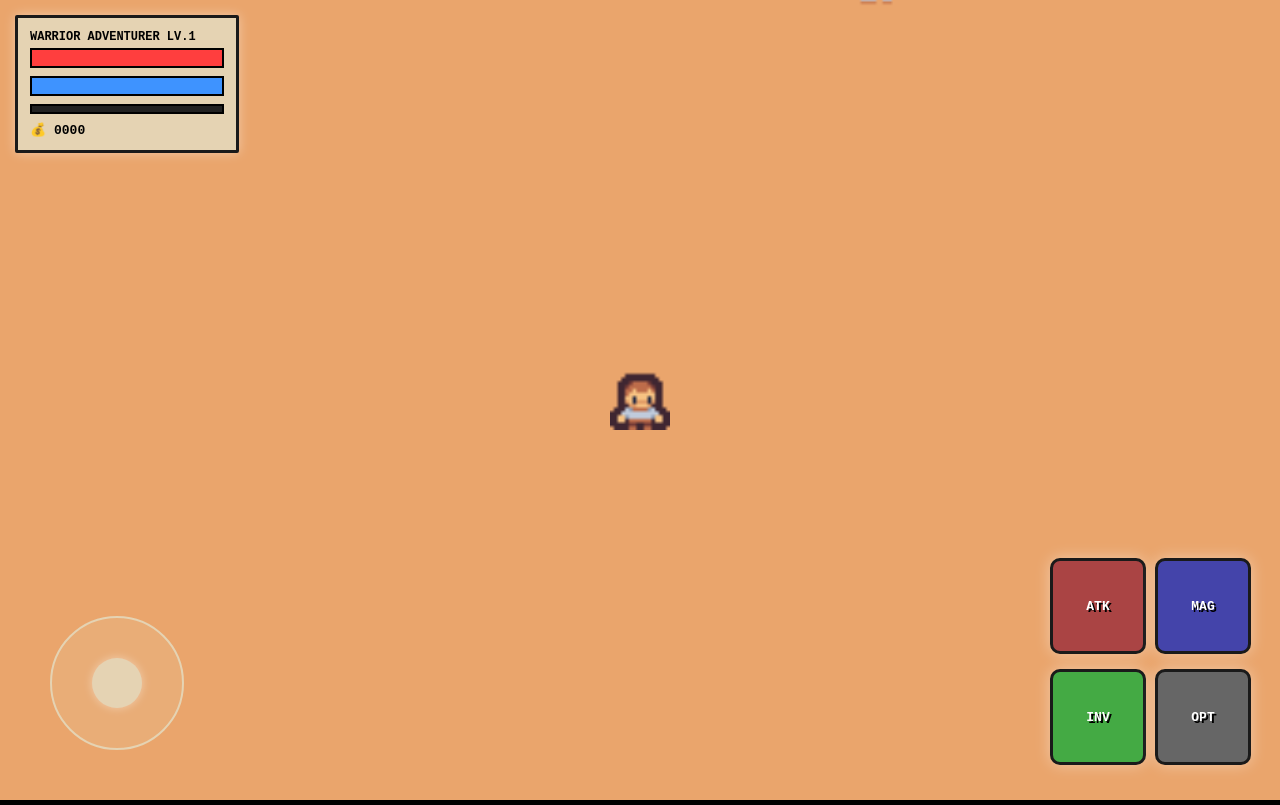
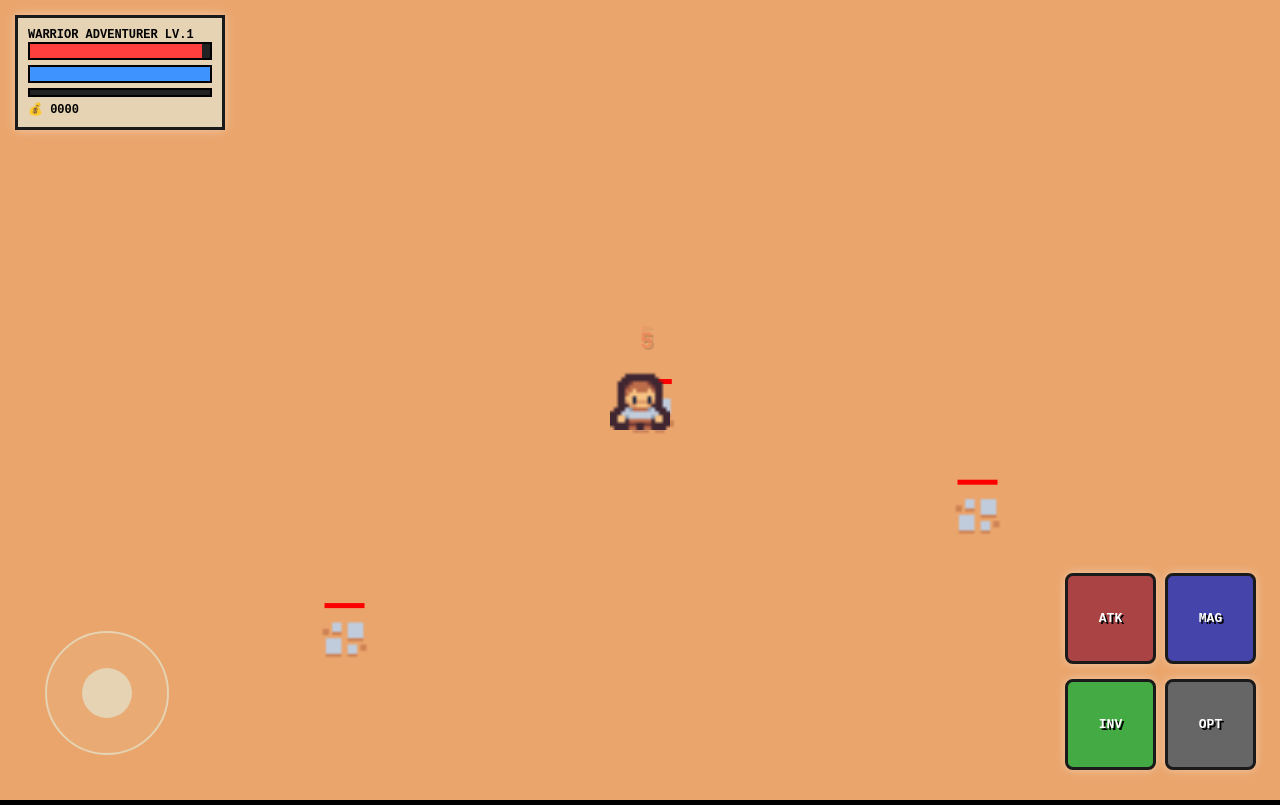
Before and after one commit to Mythicaladventure/Mythica-adventure, a plain HTML site: page index.html in a window 1280 px wide. Both pictures are taken after a click on the element "GUERRERO". Drawn offline with Linux system fonts and the light colour scheme.

Commit message:
Update game title and character stats

```diff
--- a/index.html
+++ b/index.html
@@ -3,7 +3,7 @@
 <head>
     <meta charset="UTF-8">
     <meta name="viewport" content="width=device-width, initial-scale=1.0, maximum-scale=1.0, user-scalable=no">
-    <title>Mythica Adventure - Retro Tech</title>
+    <title>Mythica Adventure - Combat Pro</title>
     <style>
         :root {
             --gold: #d4af37; --health: #ff3e3e; --mana: #3e93ff; --exp: #4caf50;
@@ -11,68 +11,49 @@
         }
         body { margin: 0; background: #000; overflow: hidden; touch-action: none; font-family: 'Courier New', monospace; }
 
-        /* Pantalla de Inicio Mythica Adventure */
         #setup { position: absolute; inset: 0; background: var(--dark); display: flex; flex-direction: column; align-items: center; justify-content: center; z-index: 1000; }
-        #setup h1 { color: var(--beige); text-shadow: 0 0 20px var(--glow); margin-bottom: 30px; letter-spacing: 3px; font-size: 2.5em; text-align: center; }
+        #setup h1 { color: var(--beige); text-shadow: 0 0 20px var(--glow); text-align: center; font-size: 2.5em; margin-bottom: 20px; }
 
-        .card {
-            background: var(--beige); border: 3px solid #000; padding: 20px; width: 180px; text-align: center;
-            margin: 10px; cursor: pointer; color: #000; font-weight: bold;
-            box-shadow: 0 0 15px var(--glow); transition: 0.2s;
-        }
-        .card:active { transform: scale(0.95); background: #fff; }
+        .card { background: var(--beige); border: 3px solid #000; padding: 15px; width: 160px; text-align: center; margin: 8px; cursor: pointer; font-weight: bold; box-shadow: 0 0 10px var(--glow); }
 
-        /* HUD Superior Izquierdo */
-        #hud {
-            position: absolute; top: 15px; left: 15px; background: var(--beige);
-            padding: 12px; border: 3px solid var(--dark); border-radius: 2px;
-            box-shadow: 0 0 12px var(--glow); z-index: 10; display: none;
-        }
-        .hud-label { color: #000; font-size: 12px; font-weight: bold; margin-bottom: 4px; }
-        .bar { width: 190px; height: 16px; background: #222; border: 2px solid #000; margin-bottom: 8px; overflow: hidden; }
-        .fill { height: 100%; transition: width 0.4s ease-out; }
+        #hud { position: absolute; top: 15px; left: 15px; background: var(--beige); padding: 10px; border: 3px solid var(--dark); box-shadow: 0 0 10px var(--glow); z-index: 10; display: none; }
+        .bar { width: 180px; height: 14px; background: #222; border: 2px solid #000; margin-bottom: 5px; }
+        .fill { height: 100%; transition: width 0.3s; }
 
-        /* Botones de Acción Retro-Tech */
-        .actions { position: absolute; bottom: 35px; right: 35px; display: none; grid-template-columns: repeat(2, 90px); gap: 15px; }
-        .btn {
-            width: 90px; height: 90px; background: var(--beige); border: 3px solid var(--dark);
-            border-radius: 10px; display: flex; align-items: center; justify-content: center;
-            font-size: 13px; font-weight: bold; color: #fff; text-shadow: 2px 2px #000;
-            box-shadow: 0 0 15px var(--glow);
-        }
-        .btn:active { transform: translateY(3px); box-shadow: 0 0 5px var(--glow); }
+        .dmg { position: absolute; font-weight: bold; pointer-events: none; animation: float 0.8s forwards; font-size: 22px; text-shadow: 2px 2px #000; z-index: 100; }
+        @keyframes float { to { transform: translateY(-80px); opacity: 0; } }
 
-        #joy { position: absolute; bottom: 50px; left: 50px; width: 130px; height: 130px; background: rgba(229,211,179,0.15); border-radius: 50%; border: 2px solid var(--beige); display: none; }
-        #stick { position: absolute; top: 40px; left: 40px; width: 50px; height: 50px; background: var(--beige); border-radius: 50%; box-shadow: 0 0 10px var(--glow); }
+        .actions { position: absolute; bottom: 30px; right: 30px; display: none; grid-template-columns: repeat(2, 85px); gap: 15px; }
+        .btn { width: 85px; height: 85px; background: var(--beige); border: 3px solid var(--dark); border-radius: 8px; display: flex; align-items: center; justify-content: center; font-size: 13px; font-weight: bold; color: #fff; text-shadow: 2px 2px #000; box-shadow: 0 0 10px var(--glow); }
 
-        canvas { display: block; }
+        #joy { position: absolute; bottom: 45px; left: 45px; width: 120px; height: 120px; background: rgba(229,211,179,0.1); border-radius: 50%; border: 2px solid var(--beige); display: none; }
+        #stick { position: absolute; top: 35px; left: 35px; width: 50px; height: 50px; background: var(--beige); border-radius: 50%; }
     </style>
 </head>
 <body>
 
     <div id="setup">
         <h1>MYTHICA<br>ADVENTURE</h1>
-        <div class="card" onclick="startGame('WARRIOR')">GUERRERO</div>
-        <div class="card" onclick="startGame('MAGE')">MAGO</div>
-        <div class="card" onclick="startGame('ARCHER')">ARQUERO</div>
-        <div class="card" onclick="startGame('HEALER')">SANADOR</div>
+        <div class="card" onclick="start('WARRIOR')">GUERRERO</div>
+        <div class="card" onclick="start('MAGE')">MAGO</div>
+        <div class="card" onclick="start('ARCHER')">ARQUERO</div>
+        <div class="card" onclick="start('HEALER')">SANADOR</div>
     </div>
 
     <div id="hud">
-        <div class="hud-label" id="p-tag">HERO LV. 1</div>
+        <div id="p-tag" style="color:#000; font-weight:bold; font-size:12px"></div>
         <div class="bar"><div id="hp-f" class="fill" style="background:var(--health)"></div></div>
         <div class="bar"><div id="mp-f" class="fill" style="background:var(--mana)"></div></div>
-        <div class="bar" style="height:6px"><div id="ex-f" class="fill" style="background:var(--exp)"></div></div>
-        <div style="color: #000; font-size: 13px; font-weight: bold; margin-top: 5px;" id="gold-txt">💰 0000</div>
+        <div class="bar" style="height:5px"><div id="ex-f" class="fill" style="background:var(--exp)"></div></div>
+        <div id="gold-txt" style="color:#000; font-weight:bold; font-size:12px">💰 0000</div>
     </div>
 
     <div id="joy"><div id="stick"></div></div>
-
     <div class="actions" id="btns">
-        <div class="btn" style="background: #a44;" onclick="doAttack()">ATK</div>
-        <div class="btn" style="background: #44a;" onclick="doSpell()">MAG</div>
-        <div class="btn" style="background: #4a4;">INV</div>
-        <div class="btn" style="background: #666;">OPT</div>
+        <div class="btn" style="background:#a44" onclick="doAttack()">ATK</div>
+        <div class="btn" style="background:#44a">MAG</div>
+        <div class="btn" style="background:#4a4">INV</div>
+        <div class="btn" style="background:#666">OPT</div>
     </div>
 
     <canvas id="game"></canvas>
@@ -82,38 +63,67 @@
     const ctx = canvas.getContext('2d');
 
     const CLASSES = {
-        WARRIOR: { hp: 400, mp: 80, spd: 5.0, dmg: 38 },
-        MAGE:    { hp: 200, mp: 350, spd: 4.2, dmg: 65 },
-        ARCHER:  { hp: 280, mp: 150, spd: 6.2, dmg: 48 },
-        HEALER:  { hp: 250, mp: 280, spd: 4.8, dmg: 28 }
+        WARRIOR: { hp: 350, mp: 60, spd: 4.8, dmg: 35 },
+        MAGE:    { hp: 190, mp: 320, spd: 4.2, dmg: 55 },
+        ARCHER:  { hp: 270, mp: 130, spd: 5.8, dmg: 42 },
+        HEALER:  { hp: 240, mp: 260, spd: 4.5, dmg: 25 }
     };
 
-    let p = { x: 2500, y: 2500, lvl: 1, exp: 0, gold: 0, class: 'WARRIOR' };
-    let mobs = [];
+    let p = { x: 2500, y: 2500, lvl: 1, exp: 0, gold: 0, class: 'WARRIOR', target: null };
+    let mobs = [], active = false, move = { x: 0, y: 0 }, auraTick = 0;
     let world = { w: 5000, h: 5000 };
-    let active = false;
 
-    // Imágenes con precarga
     const imgP = new Image(); imgP.src = 'player.png';
     const imgF = new Image(); imgF.src = 'floor1.png';
     const imgM = new Image(); imgM.src = 'floor2.png';
 
-    function startGame(cl) {
-        p.class = cl;
-        p.hp = p.maxHp = CLASSES[cl].hp;
-        p.mp = p.maxMp = CLASSES[cl].mp;
-
+    function start(cl) {
+        p.class = cl; p.hp = p.maxHp = CLASSES[cl].hp; p.mp = p.maxMp = CLASSES[cl].mp;
         document.getElementById('setup').style.display = 'none';
-        ['hud', 'joy', 'btns'].forEach(id => document.getElementById(id).style.display = (id === 'btns' ? 'grid' : 'block'));
-
-        for(let i=0; i<35; i++) spawnMob();
-        active = true;
-        updateUI();
-        loop();
+        ['hud', 'joy', 'btns'].forEach(id => document.getElementById(id).style.display = (id==='btns'?'grid':'block'));
+        for(let i=0; i<30; i++) spawnMob();
+        active = true; updateUI(); loop();
     }
 
     function spawnMob() {
-        mobs.push({ x: Math.random()*world.w, y: Math.random()*world.h, hp: 110, max: 110, d: false });
+        mobs.push({ x: Math.random()*world.w, y: Math.random()*world.h, hp: 120, max: 120, d: false, isAggro: false });
+    }
+
+    function showDmg(x, y, v, c) {
+        const d = document.createElement('div');
+        d.className = 'dmg';
+        d.style.left = (x - (p.x - canvas.width/2)) + 'px';
+        d.style.top = (y - (p.y - canvas.height/2)) + 'px';
+        d.style.color = c; d.innerText = v;
+        document.body.appendChild(d);
+        setTimeout(() => d.remove(), 800);
+    }
+
+    // TARGET + AGGRO: Al marcarlo, te persigue
+    canvas.addEventListener('touchstart', (e) => {
+        const r = canvas.getBoundingClientRect();
+        const tx = e.touches[0].clientX - r.left + (p.x - canvas.width/2);
+        const ty = e.touches[0].clientY - r.top + (p.y - canvas.height/2);
+        p.target = null;
+        mobs.forEach(m => {
+            if(!m.d && Math.hypot(tx - m.x, ty - m.y) < 50) {
+                p.target = m;
+                m.isAggro = true; // Activa persecución inmediata estilo Tibia/Lawl
+            }
+        });
+    });
+
+    function doAttack() {
+        if(!p.target || p.target.d) {
+            mobs.forEach(m => { if(!m.d && Math.hypot(p.x - m.x, p.y - m.y) < 100) { p.target = m; m.isAggro = true; } });
+        }
+        if(p.target && !p.target.d) {
+            if(Math.hypot(p.x - p.target.x, p.y - p.target.y) < 100) {
+                let d = CLASSES[p.class].dmg + Math.floor(Math.random()*10);
+                p.target.hp -= d; showDmg(p.target.x, p.target.y, d, "white");
+                if(p.target.hp <= 0) { p.target.d = true; p.exp += 80; p.gold += 10; p.target = null; spawnMob(); updateUI(); }
+            }
+        }
     }
 
     function updateUI() {
@@ -124,57 +134,63 @@
         document.getElementById('gold-txt').innerText = "💰 " + String(p.gold).padStart(4, '0');
     }
 
-    function doAttack() {
-        mobs.forEach(m => {
-            if(!m.d && Math.hypot(p.x - m.x, p.y - m.y) < 110) {
-                m.hp -= CLASSES[p.class].dmg;
-                if(m.hp <= 0) { m.d = true; p.exp += 90; p.gold += 12; spawnMob(); updateUI(); }
-            }
-        });
-    }
-
-    // Controles
-    let move = { x: 0, y: 0 };
+    // Joystick
     const joy = document.getElementById('joy'), stick = document.getElementById('stick');
     joy.ontouchmove = (e) => {
         const r = joy.getBoundingClientRect();
-        let x = e.touches[0].clientX - (r.left + 65), y = e.touches[0].clientY - (r.top + 65);
-        let d = Math.hypot(x,y); if(d > 45) { x *= 45/d; y *= 45/d; }
+        let x = e.touches[0].clientX - (r.left + 60), y = e.touches[0].clientY - (r.top + 60);
+        let d = Math.hypot(x,y); if(d > 40) { x *= 40/d; y *= 40/d; }
         stick.style.transform = `translate(${x}px, ${y}px)`;
-        move = { x: x/45, y: y/45 };
+        move = { x: x/40, y: y/40 };
     };
     joy.ontouchend = () => { move = { x: 0, y: 0 }; stick.style.transform = 'translate(0,0)'; };
 
     function loop() {
         if(!active) return;
         ctx.clearRect(0,0,canvas.width,canvas.height);
-
-        p.x += move.x * CLASSES[p.class].spd;
-        p.y += move.y * CLASSES[p.class].spd;
-
+        p.x += move.x * CLASSES[p.class].spd; p.y += move.y * CLASSES[p.class].spd;
         let cx = p.x - canvas.width/2, cy = p.y - canvas.height/2;
         ctx.save(); ctx.translate(-cx, -cy);
 
-        // Dibujar Mundo
         ctx.fillStyle = "#111"; ctx.fillRect(0,0,world.w,world.h);
         if(imgF.complete) {
             for(let i=Math.floor(cx/80)*80; i<cx+canvas.width; i+=80)
-            for(let j=Math.floor(cy/80)*80; j<cy+canvas.height; j+=80)
-            ctx.drawImage(imgF, i, j, 81, 81);
+            for(let j=Math.floor(cy/80)*80; j<cy+canvas.height; j+=80) ctx.drawImage(imgF, i, j, 81, 81);
         }
 
+        auraTick += 0.05;
         mobs.forEach(m => {
             if(m.d) return;
+            let dist = Math.hypot(p.x - m.x, p.y - m.y);
+
+            // Lógica de IA: Si está cerca o es el Target, persigue
+            if(dist < 250 || m.isAggro) {
+                m.x += (p.x - m.x)*0.012;
+                m.y += (p.y - m.y)*0.012;
+            }
+
+            // Ataque del monstruo
+            if(dist < 40 && Math.random() < 0.02) { p.hp -= 5; updateUI(); showDmg(p.x, p.y, 5, "red"); }
+
+            // AURA ROJA PULSANTE (Target)
+            if(p.target === m) {
+                let auraSize = 35 + Math.sin(auraTick) * 5;
+                ctx.beginPath();
+                ctx.arc(m.x, m.y, auraSize, 0, Math.PI * 2);
+                ctx.strokeStyle = "rgba(255, 0, 0, 0.8)";
+                ctx.lineWidth = 3;
+                ctx.stroke();
+                // Resplandor interno
+                ctx.fillStyle = "rgba(255, 0, 0, 0.15)";
+                ctx.fill();
+            }
+
             if(imgM.complete) ctx.drawImage(imgM, m.x-25, m.y-25, 50, 50);
-            else { ctx.fillStyle = "red"; ctx.fillRect(m.x-25, m.y-25, 50, 50); }
             ctx.fillStyle = "red"; ctx.fillRect(m.x-20, m.y-35, (m.hp/m.max)*40, 5);
         });
 
         if(imgP.complete) ctx.drawImage(imgP, p.x-30, p.y-30, 60, 60);
-        else { ctx.fillStyle = "cyan"; ctx.fillRect(p.x-30, p.y-30, 60, 60); }
-
-        ctx.restore();
-        requestAnimationFrame(loop);
+        ctx.restore(); requestAnimationFrame(loop);
     }
 
     window.onresize = () => { canvas.width = window.innerWidth; canvas.height = window.innerHeight; };
```
